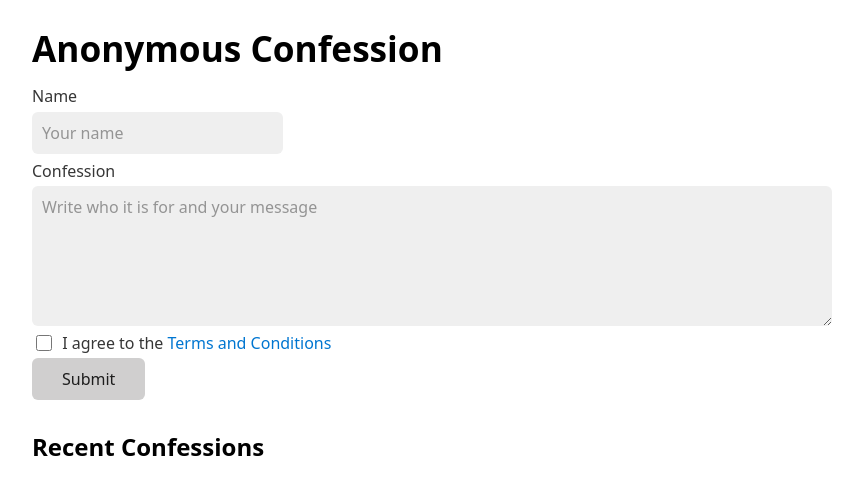
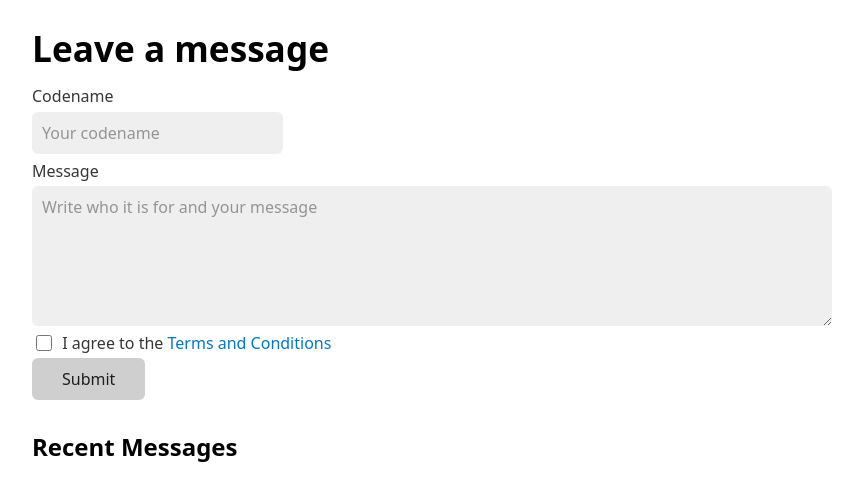
Before and after one commit to collectorfeet/confess-side, a plain HTML site: page index.html in a window 1280 px wide. Shown: the whole page, without its empty margins (208-1071 px from the left). Drawn offline with nearby package versions, Linux system fonts and the light colour scheme; no server answers.

Commit message:
Update index.html

```diff
--- a/index.html
+++ b/index.html
@@ -5,13 +5,13 @@
     <link rel="stylesheet" href="https://cdn.jsdelivr.net/npm/water.css@2/out/water.css">
 </head>
 <body>
-    <h1>Anonymous Confession</h1>
+    <h1>Leave a message</h1>
 
     <form id="confessionForm" onsubmit="return saveConfession(event)">
-        <label for="name">Name</label>
-            <input type="text" id="name" name="name" placeholder="Your name" required>
+        <label for="name">Codename</label>
+            <input type="text" id="name" name="name" placeholder="Your codename" required>
 
-        <label for="confession">Confession</label>
+        <label for="confession">Message</label>
             <textarea id="confession" name="confession" placeholder="Write who it is for and your message" required></textarea>
 
         <div class="terms-container">
@@ -26,11 +26,11 @@
     <div id="submissionResult" style="display: none;">
         <h2>Confession Received!</h2>
         <div id="submissionDetails"></div>
-        <button onclick="newConfession()">Submit Another Confession</button>
+        <button onclick="newConfession()">Submit another message</button>
     </div>
 
     <div id="recentConfessions">
-        <h2>Recent Confessions</h2>
+        <h2>Recent Messages</h2>
         <div id="confessionsList"></div>
     </div>
 
@@ -69,7 +69,7 @@
                     console.log("Found confessions:", Object.keys(data).length);
                     const confessions = Object.values(data).sort((a, b) => b.number - a.number);
 
-                    confessions.slice(0, 5).forEach(confession => {
+                    confessions.forEach(confession => {
                         const confessionDiv = document.createElement('div');
                         confessionDiv.className = 'confession-item';
                         confessionDiv.innerHTML = `
@@ -81,8 +81,8 @@
                         confessionsList.appendChild(confessionDiv);
                     });
                 } else {
-                    console.log("No confessions found");
-                    confessionsList.innerHTML = '<p>No confessions yet. Be the first to confess!</p>';
+                    console.log("No messages found");
+                    confessionsList.innerHTML = '<p>No messages yet. Be the first to confess!</p>';
                 }
             }, (error) => {
                 console.error("Database error:", error);
```
